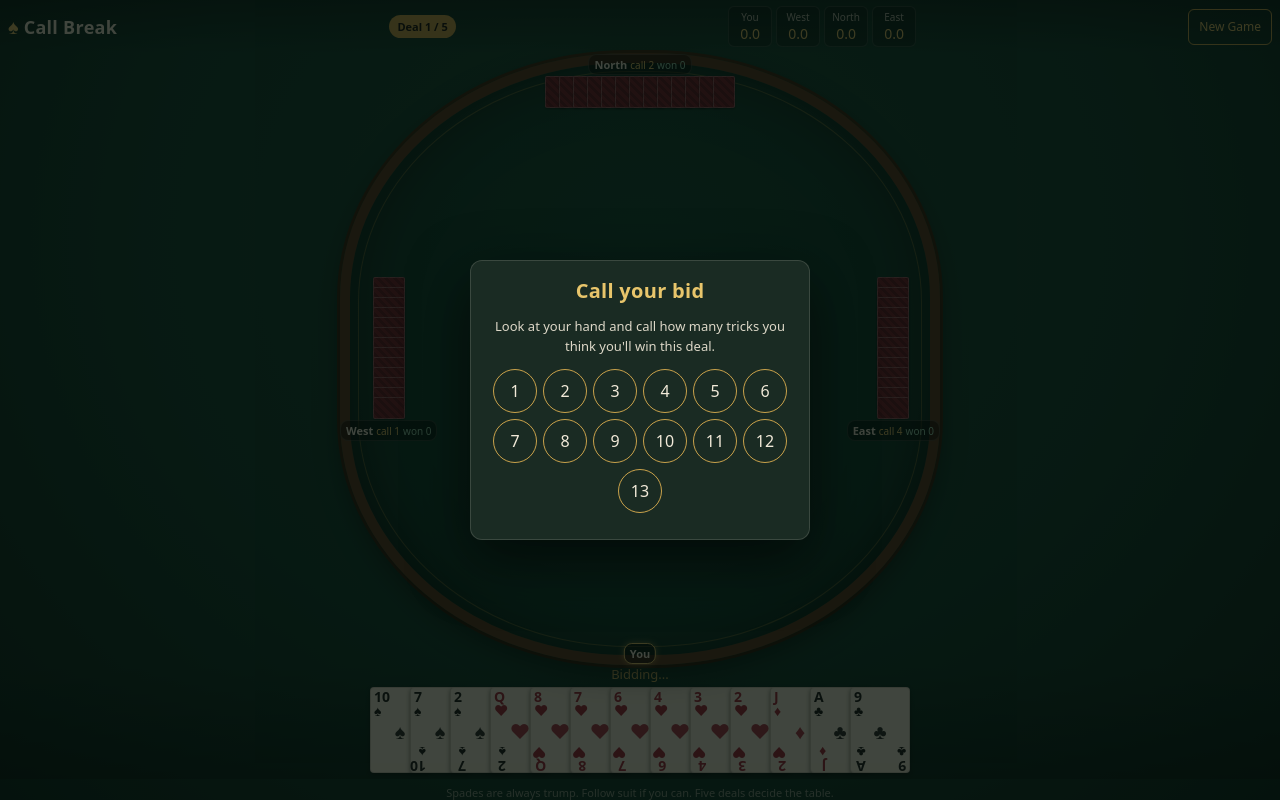
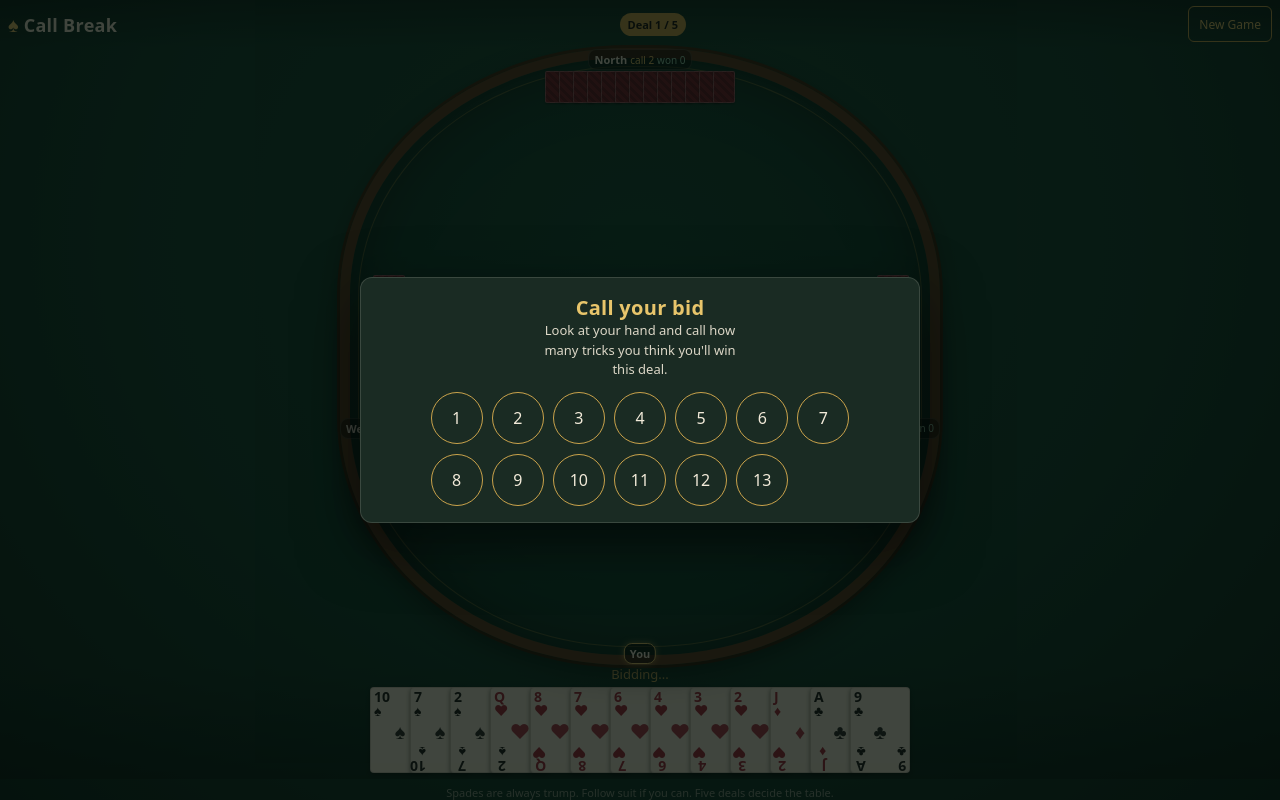
Before and after one commit to sukhdevsinghshekhawat/call-break-game-, a website: page frontend/game.html in a window 1280 px wide. Both pictures are taken after a click on the button "🤖 Practice offline vs bots". Drawn offline with Linux system fonts and the light colour scheme.

```diff
--- a/frontend/game.html
+++ b/frontend/game.html
@@ -44,7 +44,7 @@
   .brand .mark{color:var(--gold-bright); font-size:clamp(14px,4vw,20px);}
   .brand h1{font-size:clamp(13px,3.8vw,18px);}
   .brand span.sub{display:none;}
-  .scoreboard{display:flex; gap:4px; font-size:clamp(9px,2.2vw,12px); flex-wrap:wrap;}
+  .scoreboard{display:none !important;}
   .score-chip{background:rgba(0,0,0,.28); border:1px solid var(--panel-line); border-radius:6px; padding:3px 6px; text-align:center; min-width:44px;}
   .score-chip .who{font-size:clamp(7px,1.7vw,10px); opacity:.75;}
   .score-chip .val{font-size:clamp(10px,2.6vw,14px); color:var(--gold-bright); font-variant-numeric:tabular-nums;}
@@ -92,11 +92,11 @@
   .hand .card.disabled:hover{transform:none;}
   .overlay{position:fixed; inset:0; background:rgba(4,14,10,.75); display:flex; align-items:center; justify-content:center; z-index:100; padding:12px;}
   .overlay.hidden{display:none;}
-  .modal{background:var(--panel); border:1px solid var(--panel-line); border-radius:12px; padding:16px 14px; max-width:340px; width:100%; text-align:center; box-shadow:0 20px 60px rgba(0,0,0,.6); max-height:85dvh; overflow-y:auto;}
+  .modal{background:var(--panel); border:1px solid var(--panel-line); border-radius:12px; padding:16px 14px; max-width:min(560px, 90vw); width:100%; text-align:center; box-shadow:0 20px 60px rgba(0,0,0,.6); max-height:85dvh; overflow-y:auto;}
   .modal h2{color:var(--gold-bright); font-size:clamp(16px,4.2vw,20px);}
-  .modal p{font-size:clamp(11px,2.8vw,13px); line-height:1.5; opacity:.9;}
-  .bid-grid{display:flex; flex-wrap:wrap; gap:6px; justify-content:center; margin:10px 0;}
-  .bid-btn{width:clamp(36px,10vw,44px); height:clamp(36px,10vw,44px); border-radius:50%; border:1px solid var(--gold); background:transparent; color:var(--cream); font-size:clamp(13px,3.2vw,16px); cursor:pointer; font-family:inherit;}
+  .modal p{font-size:clamp(11px,2.8vw,13px); line-height:1.5; opacity:.9; margin:0 auto 12px; max-width:28ch;}
+  .bid-grid{display:grid; grid-template-columns:repeat(7, minmax(34px, 1fr)); gap:10px 8px; justify-items:center; align-items:center; max-width:420px; margin:0 auto;}
+  .bid-btn{width:clamp(38px,9vw,52px); height:clamp(38px,9vw,52px); border-radius:50%; border:1px solid var(--gold); background:transparent; color:var(--cream); font-size:clamp(13px,3.2vw,16px); cursor:pointer; font-family:inherit; justify-self:center;}
   .bid-btn:active{background:var(--gold); color:var(--ink);}
   .primary-btn{background:var(--gold); color:var(--ink); border:none; padding:11px 18px; border-radius:8px; font-size:clamp(13px,3.2vw,15px); font-weight:bold; cursor:pointer; font-family:inherit; letter-spacing:.3px; min-height:44px; touch-action:manipulation;}
   .primary-btn:active{background:var(--gold-bright);}
@@ -452,13 +452,7 @@
   // ---------- RENDER ----------
   function renderScoreboard(){
     const el = document.getElementById('scoreboard');
-    el.innerHTML = '';
-    players.forEach(p=>{
-      const chip = document.createElement('div');
-      chip.className = 'score-chip';
-      chip.innerHTML = `<div class="who">${SEAT_NAME[p.seat]}</div><div class="val">${p.totalScore.toFixed(1)}</div>`;
-      el.appendChild(chip);
-    });
+    if (el) el.innerHTML = '';
     document.getElementById('roundPill').textContent = `Deal ${dealNum} / ${TOTAL_DEALS}`;
   }
 
```
